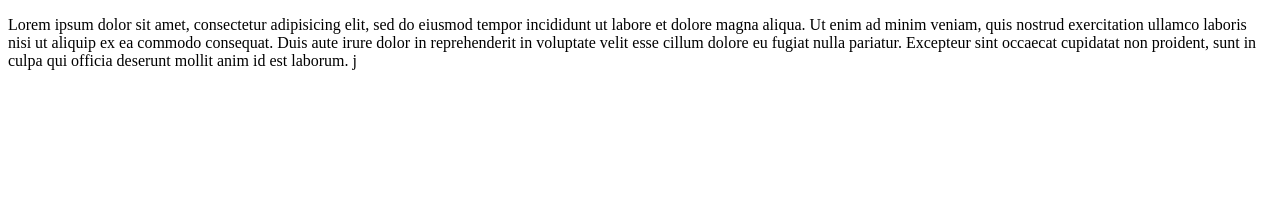
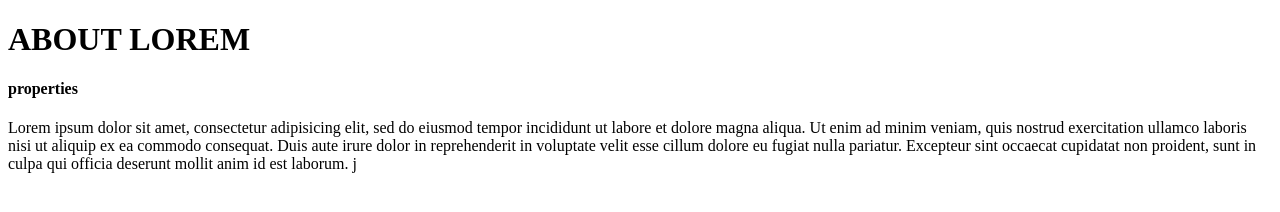
Before and after one commit to obimbs/class1903WE, a plain HTML site: page index.html in a window 1280 px wide. Drawn offline with Linux system fonts and the light colour scheme.

Commit message:
added headers

```diff
--- a/index.html
+++ b/index.html
@@ -4,6 +4,8 @@
 	<title>Learning git</title>
 </head>
 <body>
+	<h1>ABOUT LOREM</h1>
+	<h4>properties</h4>
 	<p>
 		Lorem ipsum dolor sit amet, consectetur adipisicing elit, sed do eiusmod
 		tempor incididunt ut labore et dolore magna aliqua. Ut enim ad minim veniam,
```
